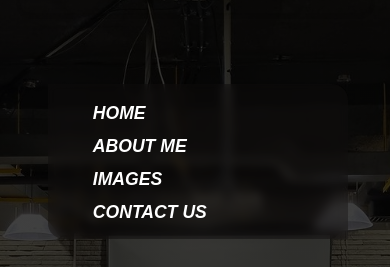
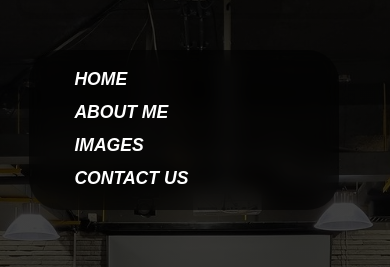
Before and after one commit to itzSAM125/myportfolio, a plain HTML site: page index.html in a window 390 px wide. Shown: the part 85-352 px from the top of the page. Drawn offline with Linux system fonts and the light colour scheme.

Commit message:
Update index.css

```diff
--- a/index.css
+++ b/index.css
@@ -1,3 +1,6 @@
+
+
+
 * {
     margin: 0px;
     padding: 0;
@@ -8,11 +11,6 @@
 
 html {
     scroll-behavior: smooth;
-}
-
-body.dark-mode {
-    background-color: #121212;
-    color: #ffffff;
 }
 
 
@@ -75,7 +73,7 @@ body.dark-mode {
 }
 
 
-#btn{
+#btn {
     all: unset;
     cursor: pointer;
     display: none;
@@ -83,7 +81,7 @@ body.dark-mode {
 
 }
 
-#btn:hover{
+#btn:hover {
     transform: rotate(180deg);
     color: var(--blue);
 }
@@ -91,28 +89,32 @@ body.dark-mode {
 
 
 
-@media only screen and (max-width:900px){
-    #btn{
+@media only screen and (max-width:900px) {
+    #btn {
         display: block;
+
     }
 
     header ul {
         position: absolute;
-        right: 5vh;
-        top: 20vh;
+        right: 6vh;
+        top: 16vh;
         padding-top: 15px;
-        width: 300px;
-        height: 140px;
-        background: #14111160;
-        border-top-right-radius: 1rem ;
-        border-bottom-left-radius: 1rem;
-        backdrop-filter: blur(5px);
+        width: 310px;
+        height: 145px;
+        background: #00000079;
+        /* border-top-right-radius: 5rem ;
+        border-bottom-left-radius: 1rem; */
+        border-radius: 2rem;
+        backdrop-filter: blur(10px);
         flex-direction: column;
         justify-content: center;
         align-items: center;
 
+
     }
-    header ul.show{
+
+    header ul.show {
         display: none;
     }
 }
@@ -434,3 +436,7 @@ body {
     color: #333;
     background-color: #f8f8f8;
 }
+
+:focus {
+    outline: 2px solid #23d5ab;
+}
```
